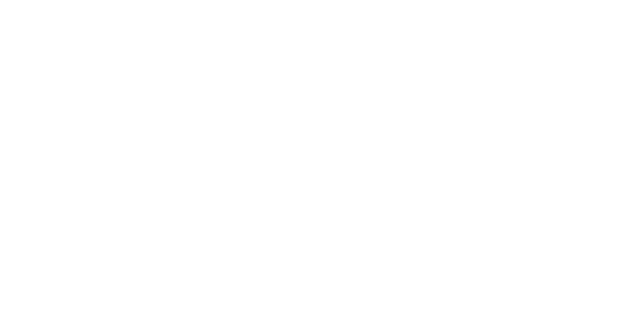
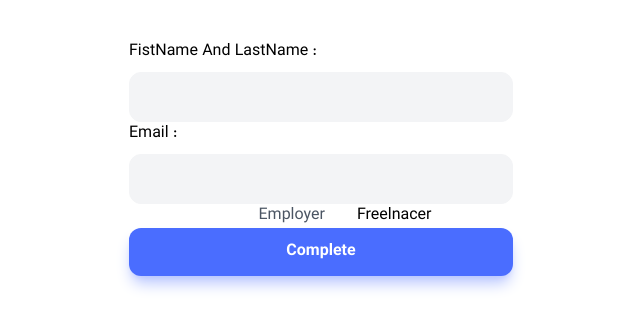
Before and after one commit to nymajalalabadi/Freelnacer-App-Frontend, a React (Vite) app in the folder Freelnacer-App-Frontend/: page /complete-profile in a window 1280 px wide. Before the commit this address had no page. Shown: the top 328 px of the page, without its empty margins (319-959 px from the left). Built offline with nearby package versions, Linux system fonts and the light colour scheme.

Commit message:
Added CompleteProfile Component And CompleteProfileFrom Feature

```diff
--- a/Freelnacer-App-Frontend/src/App.jsx
+++ b/Freelnacer-App-Frontend/src/App.jsx
@@ -2,6 +2,7 @@
 import { QueryClient, QueryClientProvider } from "@tanstack/react-query";
 import Auth from "./pages/Auth";
 import { Toaster } from "react-hot-toast";
+import CompleteProfile from "./pages/CompleteProfile";
 
 const queryClient = new QueryClient();
 
@@ -12,8 +13,8 @@
       <Toaster/>
       <div className="container xl:max-w-screen-xl">
         <Routes>
-          <Route path="/auth" element={<Auth/>}>
-          </Route>
+          <Route path="/auth" element={<Auth/>} />
+          <Route path="/complete-profile" element={<CompleteProfile/>} />
         </Routes>
       </div>
     </QueryClientProvider>
--- a/Freelnacer-App-Frontend/src/features/authentication/CheckOPTFrom.jsx
+++ b/Freelnacer-App-Frontend/src/features/authentication/CheckOPTFrom.jsx
@@ -11,7 +11,7 @@
 
 const RESEND_TIME = 90;
 
-function CheckOPTFrom({ onBack, phoneNumber, onReSendOtp, otpResponse }){
+function CheckOPTFrom({ onBack, phoneNumber, onReSendOtp, otpResponse }) {
     const[opt, setOpt] = useState("");
     const [time, setTime] = useState(RESEND_TIME);
 
@@ -43,7 +43,7 @@
                 //if(user.role === "FREELNACER") navigate("/freelnacer");
             }
             else{
-                // navigate("/complete-profile");
+                navigate("/complete-profile");
             }
         } catch (error) {
             toast.error(error?.response?.data?.message);
--- /dev/null
+++ b/Freelnacer-App-Frontend/src/features/authentication/CompleteProfileFrom.jsx
@@ -0,0 +1,29 @@
+import { useState } from "react"
+import TextField from "../../ui/TextField"
+
+function CompleteProfileFrom() {
+  const [name, setName] = useState("");
+  const [email, setEmail] = useState("");
+
+  return (
+    <div className="w-full sm:max-w-sm">
+      <form className="space-8">
+        <TextField label="FistName And LastName" name="name" value={name} onChange={(e) => setName(e.target.value)} />
+        <TextField label="Email" name="email" value={email} onChange={(e) => setEmail(e.target.value)}/>
+          <div className="flex items-center justify-center gap-x-8">
+            <div className="flex items-center gap-x-8 text-secondary-600">
+              <inpu className="cursor-pointer w-4 h-4 from-radio text-primary-900 focus:ring-primary-900" type="radio" name="role" id="OWNER" value="OWNER" />
+              <label htmlFor="OWNER">Employer</label>
+            </div>
+            <div>
+              <inpu className="cursor-pointer w-4 h-4 from-radio text-primary-900 focus:ring-primary-900" type="radio" name="role" id="FREELNACER" value="FREELNACER" />
+              <label htmlFor="FREELNACER">Freelnacer</label>
+            </div>
+          </div>
+        <button className="btn btn--primary w-full">Complete</button>
+      </form>
+    </div>
+  )
+}
+
+export default CompleteProfileFrom
--- /dev/null
+++ b/Freelnacer-App-Frontend/src/pages/CompleteProfile.jsx
@@ -0,0 +1,11 @@
+import CompleteProfileFrom from "../features/authentication/CompleteProfileFrom"
+
+function CompleteProfile() {
+  return (
+    <div className="flex justify-center pt-10">
+      <CompleteProfileFrom />
+    </div>
+  )
+}
+
+export default CompleteProfile
```
Also changed, not shown: Freelnacer-App-Frontend/src/features/projects/CreateProjectForm.jsx (deleted), Freelnacer-App-Frontend/src/features/projects/ProjectTable.jsx (deleted), Freelnacer-App-Frontend/src/features/projects/useCreateProject.js (deleted).
